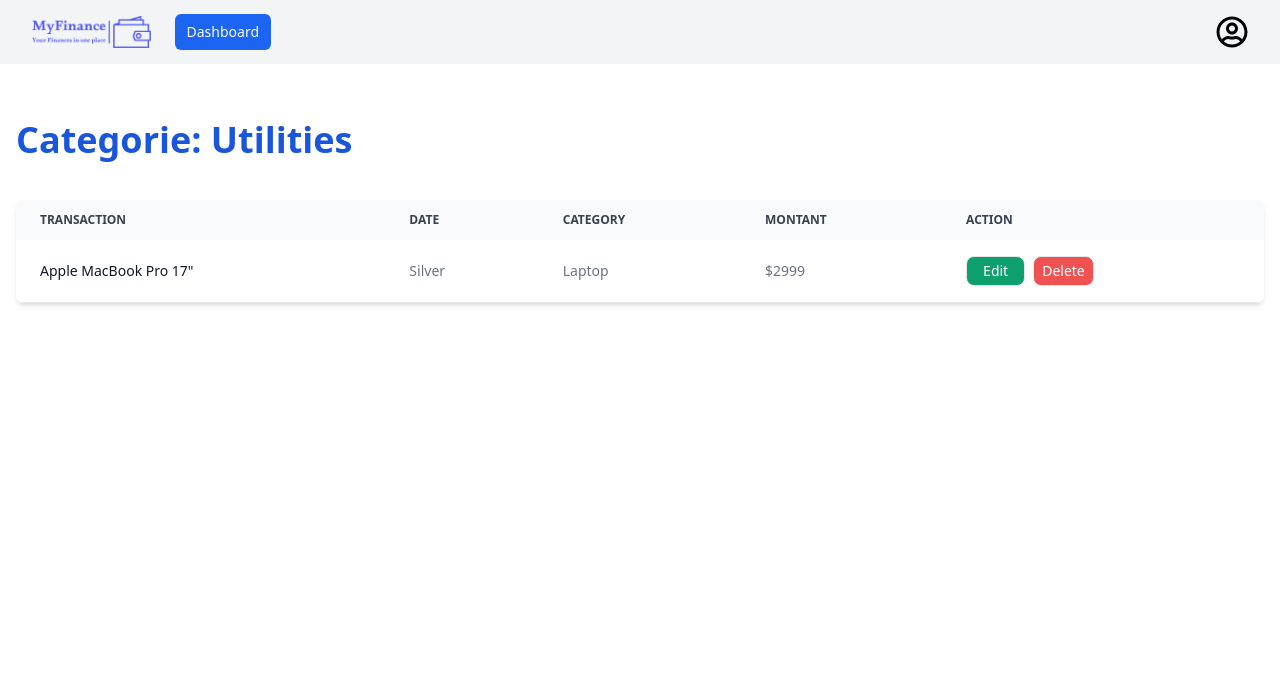
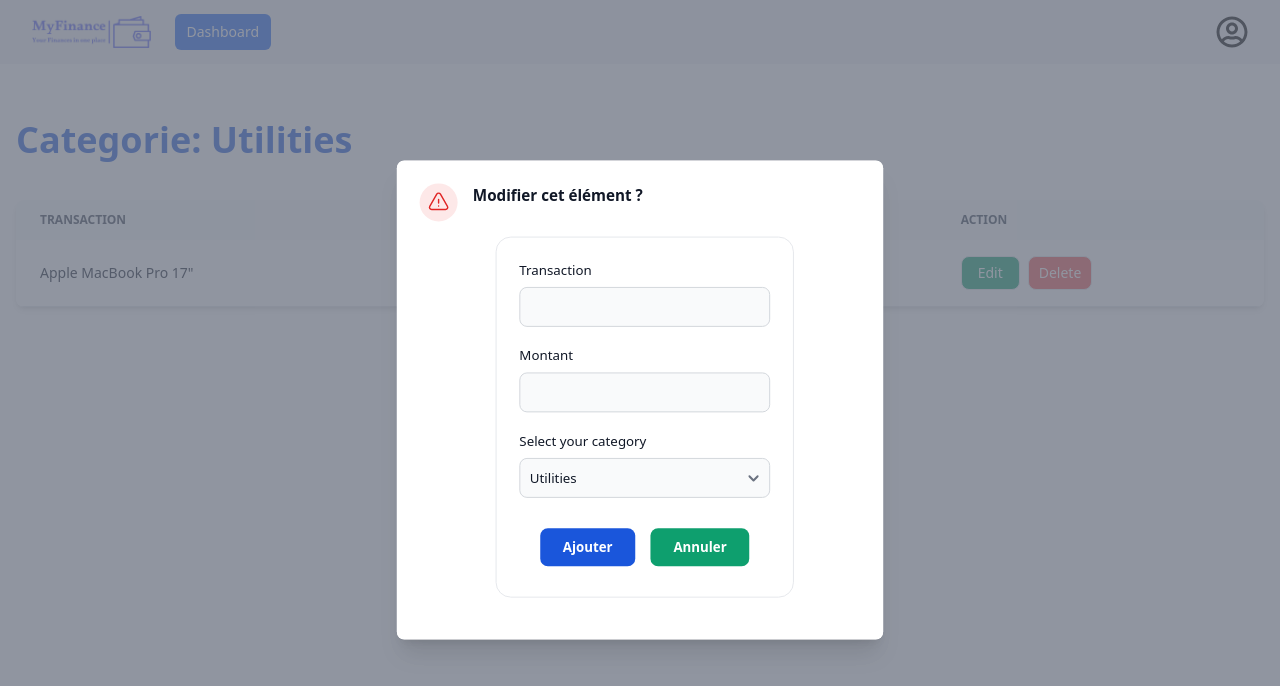
Before and after one commit to khalil-tourabi/MyFinance, a React (Vite) app in the folder FrontEnd/: page / in a window 1280 px wide. Both pictures are taken after a click on the button "Edit". Shown: the top 686 px of the page. Built offline with nearby package versions, Linux system fonts and the light colour scheme.

Commit message:
finished CategorieInfo page added modify and edit moduls to it

```diff
--- a/FrontEnd/src/components/Transaction per Categorie/CategorieInfo.jsx
+++ b/FrontEnd/src/components/Transaction per Categorie/CategorieInfo.jsx
@@ -1,9 +1,15 @@
 import React, { useState } from "react";
 import NavbarLogged from "../navbars/Navbar-logged";
-import Modal from "./Modal";
+import Modal from "./DeleteModal";
+import EditModal from "./EditModal";
 
 const CategorieInfo = () => {
   const [isModalOpen, setIsModalOpen] = useState(false);
+  const [editModal, setEditModal] = useState(false);
+
+  const handleEditModal = () => {
+    setEditModal(true);
+  };
 
   const handleEditClick = () => {
     setIsModalOpen(true);
@@ -12,7 +18,7 @@ const CategorieInfo = () => {
   return (
     <>
       <NavbarLogged />
-      <div className="container mx-auto max-w-7xl p-4 mt-10">
+      <div className="container mx-auto max-w-screen-xl p-4 mt-10">
         <h2 className="text-xl font-semibold text-blue-700 sm:text-4xl mb-10">
           Categorie: Utilities
         </h2>
@@ -46,12 +52,15 @@ const CategorieInfo = () => {
                 <td className="px-6 py-4">Laptop</td>
                 <td className="px-6 py-4">$2999</td>
                 <td className="px-6 py-4">
-                  <button className="font-medium text-white dark:text-blue-500 hover:underline mr-2 border bg-green-500 pl-4 pr-4 pt-1 pb-1 rounded-lg">
+                  <button
+                    onClick={handleEditModal}
+                    className="font-medium text-white dark:text-blue-500 hover:underline mr-2 border bg-green-500 pl-3 pr-3 p-1.5 rounded-lg sm:pl-4 sm:pr-4"
+                  >
                     Edit
                   </button>
                   <button
                     onClick={handleEditClick}
-                    className="font-medium text-white dark:text-red-500 hover:underline border bg-red-500 p-1 pl-2 pr-2 rounded-lg"
+                    className="font-medium text-white dark:text-red-500 hover:underline border bg-red-500 p-1 pl-2 pr-2 rounded-lg sm:p-1.5 sm:pl-2.5 sm:pr-2.5"
                   >
                     Delete
                   </button>
@@ -63,6 +72,7 @@ const CategorieInfo = () => {
       </div>
 
       {isModalOpen && <Modal onClose={() => setIsModalOpen(false)} />}
+      {editModal && <EditModal onClose={() => setEditModal(false)} />}
     </>
   );
 };
--- a/FrontEnd/src/components/Transaction per Categorie/Modal.jsx
+++ b/FrontEnd/src/components/Transaction per Categorie/DeleteModal.jsx
@@ -35,17 +35,13 @@ export default function Modal({ onClose }) {
                   >
                     supprimer cet élément ?
                   </DialogTitle>
-                  {/* <div className="mt-2">
-                    <p className="text-sm text-gray-500">
-                      Modal content goes here...
-                    </p>
-                  </div> */}
                 </div>
               </div>
             </div>
             <div className="bg-gray-50 px-4 py-3 sm:flex sm:flex-row-reverse sm:px-6 justify-center">
             <button
                 type="button"
+                onClick={onClose}
                 className="inline-flex justify-center w-full sm:w-auto sm:ml-3 px-3 py-2 text-sm font-semibold text-white bg-green-500 rounded-md shadow-sm hover:bg-blue-500"
               >
                 Annuler
--- /dev/null
+++ b/FrontEnd/src/components/Transaction per Categorie/EditModal.jsx
@@ -0,0 +1,121 @@
+import {
+  Dialog,
+  DialogBackdrop,
+  DialogPanel,
+  DialogTitle,
+} from "@headlessui/react";
+import { ExclamationTriangleIcon } from "@heroicons/react/24/outline";
+
+export default function EditModal({ onClose }) {
+  return (
+    <Dialog open={true} onClose={onClose} className="relative z-10">
+      <DialogBackdrop
+        transition
+        className="fixed inset-0 bg-gray-500 bg-opacity-75 transition-opacity"
+      />
+
+      <div className="fixed inset-0 z-10 w-screen overflow-y-auto">
+        <div className="flex min-h-full items-end justify-center p-4 text-center sm:items-center sm:p-0">
+          <DialogPanel
+            transition
+            className="relative transform overflow-hidden rounded-lg bg-white text-left shadow-xl transition-all sm:my-8 sm:w-full sm:max-w-lg sm:translate-y-0 sm:scale-95"
+          >
+            <div className="bg-white px-4 pb-4 pt-5 sm:p-6 sm:pb-4">
+              <div className="sm:flex sm:items-start">
+                <div className="mx-auto flex h-12 w-12 flex-shrink-0 items-center justify-center rounded-full bg-red-100 sm:mx-0 sm:h-10 sm:w-10">
+                  <ExclamationTriangleIcon
+                    aria-hidden="true"
+                    className="h-6 w-6 text-red-600"
+                  />
+                </div>
+                <div className="mt-3 text-center sm:ml-4 sm:mt-0 sm:text-left">
+                  <DialogTitle
+                    as="h3"
+                    className="text-base font-semibold leading-6 text-gray-900 mb-8"
+                  >
+                    Modifier cet élément ?
+                  </DialogTitle>
+                  <div className="mt-2">
+                    <div className="border rounded-2xl mr-4 ml-6 p-6 mb-7 w-full">
+                      <form>
+                        <div className="mb-5">
+                          <label
+                            htmlFor="base-input"
+                            className="block mb-2 text-sm font-medium text-gray-900"
+                          >
+                            Transaction
+                          </label>
+                          <input
+                            type="text"
+                            id="base-input"
+                            className="bg-gray-50 border border-gray-300 text-gray-900 text-sm rounded-lg focus:ring-blue-500 focus:border-blue-500 block w-full p-2.5"
+                          />
+                        </div>
+                        <div className="mb-5">
+                          <label
+                            htmlFor="base-input"
+                            className="block mb-2 text-sm font-medium text-gray-900"
+                          >
+                            Montant
+                          </label>
+                          <input
+                            type="text"
+                            id="base-input"
+                            className="bg-gray-50 border border-gray-300 text-gray-900 text-sm rounded-lg focus:ring-blue-500 focus:border-blue-500 block w-full p-2.5"
+                          />
+                        </div>
+                        {/* DropDown List */}
+                        <label
+                          htmlFor="categories"
+                          className="block mb-2 text-sm font-medium text-gray-900"
+                        >
+                          Select your category
+                        </label>
+                        <select
+                          id="categories"
+                          className="mb-8 bg-gray-50 border border-gray-300 text-gray-900 text-sm rounded-lg focus:ring-blue-500 focus:border-blue-500 block w-full p-2.5"
+                        >
+                          <option>Utilities</option>
+                          <option>Louasirs</option>
+                        </select>
+                        <div className="flex justify-center">
+                          <button
+                            type="submit"
+                            className="text-white bg-blue-700 hover:bg-blue-800 focus:ring-4 focus:ring-blue-300 font-semibold rounded-lg text-sm px-6 py-2.5 mb-2 mr-2" // Adjusted padding and margin
+                          >
+                            Ajouter
+                          </button>
+                          <button
+                            type="button"
+                            onClick={onClose}
+                            className="text-white bg-green-500 hover:bg-green-600 focus:ring-4 focus:ring-green-300 font-semibold rounded-lg text-sm px-6 py-2.5 mb-2 ml-2" // Adjusted padding and margin
+                          >
+                            Annuler
+                          </button>
+                        </div>
+                      </form>
+                    </div>
+                  </div>
+                </div>
+              </div>
+            </div>
+            {/* <div className="bg-gray-50 px-4 py-3 sm:flex sm:flex-row-reverse sm:px-6 justify-center">
+            <button
+                type="button"
+                className="inline-flex justify-center w-full sm:w-auto sm:ml-3 px-3 py-2 text-sm font-semibold text-white bg-green-500 rounded-md shadow-sm hover:bg-blue-500"
+              >
+                Annuler
+              </button>
+              <button
+                type="button"
+                className="inline-flex justify-center w-full sm:w-auto sm:ml-3 px-3 py-2 text-sm font-semibold text-white bg-red-600 rounded-md shadow-sm hover:bg-red-500"
+              >
+                Delete
+              </button>
+            </div> */}
+          </DialogPanel>
+        </div>
+      </div>
+    </Dialog>
+  );
+}
--- a/FrontEnd/tailwind.config.js
+++ b/FrontEnd/tailwind.config.js
@@ -1,14 +1,18 @@
+const flowbite = require("flowbite-react/tailwind");
+
 /** @type {import('tailwindcss').Config} */
 export default {
   content: [
     "./index.html",
     "./src/**/*.{js,ts,jsx,tsx}",
-    'node_modules/flowbite-react/lib/esm/**/*.js'
+    'node_modules/flowbite-react/lib/esm/**/*.js',
+    flowbite.content(),
   ],
   theme: {
     extend: {},
   },
   plugins: [
-    require('flowbite/plugin')
+    require('flowbite/plugin'),
+    flowbite.plugin(),
   ],
 }
```
